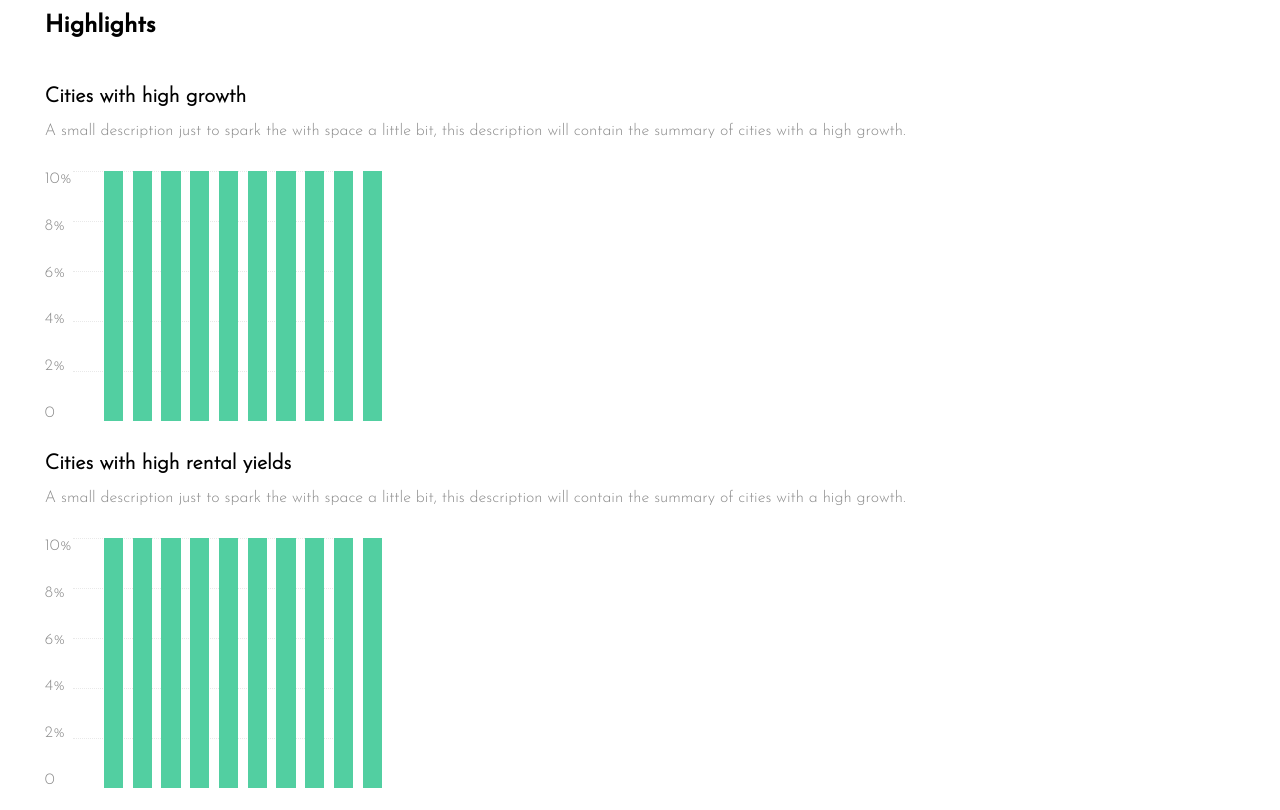
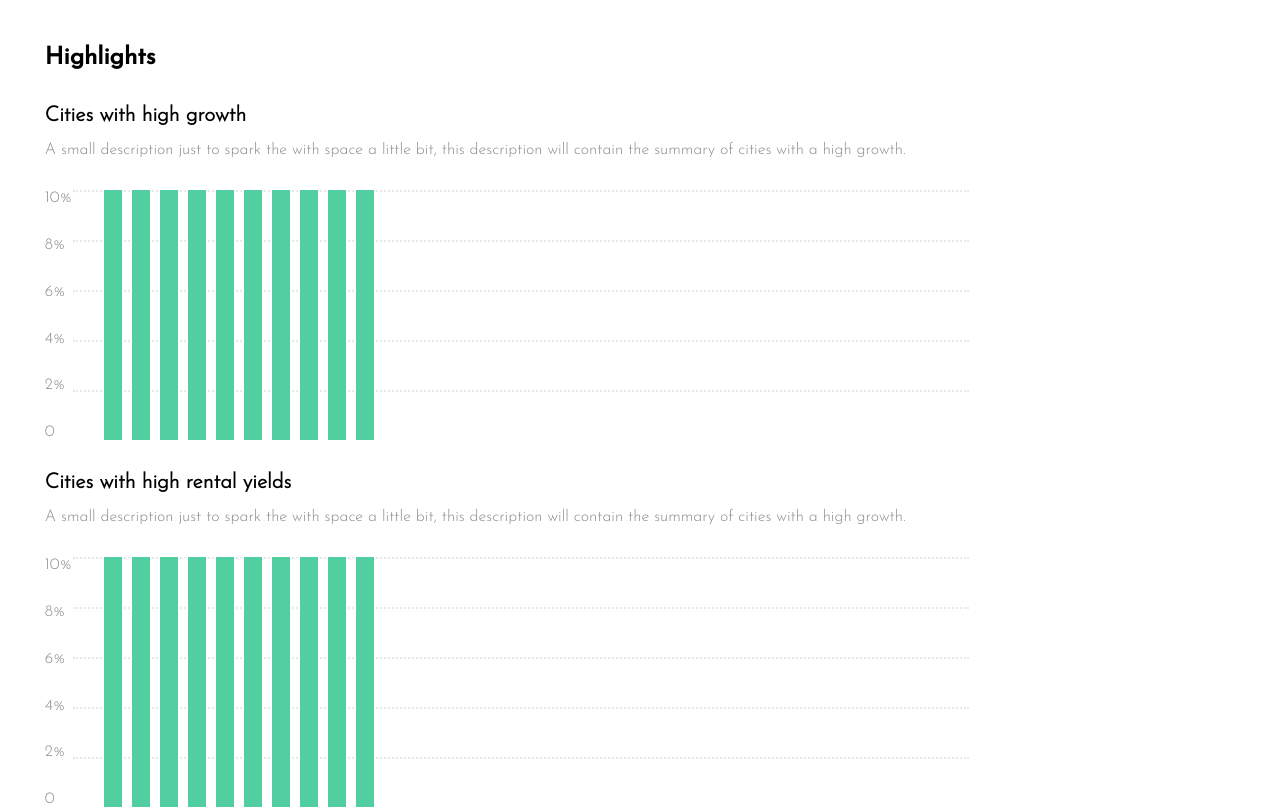
Before and after one commit to Ageslense/HomeInvest, a plain HTML site: page index.html in a window 1280 px wide. Shown: the part 622-1432 px from the top of the page. Drawn offline with nearby package versions, Linux system fonts and the light colour scheme; files that its build step writes are made by us from their sources.

Commit message:
sec commit

```diff
--- a/css/main.scss
+++ b/css/main.scss
@@ -266,11 +266,12 @@ h4{
    &-b{
 
       .container{
+         padding-top: 2rem;
 
          .graphs-container{
             display: flex;
             flex-direction: column;
-            margin-top: 2rem;
+            margin-top: 1.2rem;
 
             .graph-info{
 
@@ -298,10 +299,10 @@ h4{
                      display: flex;
                      margin-left: 2rem;
                      height: 250px;
-                     width: 280;
+                     width: 280px;
 
                      .bar{
-                        width: 1.2rem;
+                        width: 8%;
                         margin-right: .6rem;
                         height: 100%;
                         background: $secondary-color;
@@ -313,10 +314,10 @@ h4{
                      position: absolute;
                      left: 73px;
                      height: 250px;
-                     width: 278px;
+                     width: 70%;
 
                      .dotted-line{
-                        border-top: 1px dotted $light-color;
+                        border-top: 2px dotted $light-color;
                         width: 100%;
                         height: 20%;
                      }
```
Also changed, not shown: css/main.css, 1 other file.
